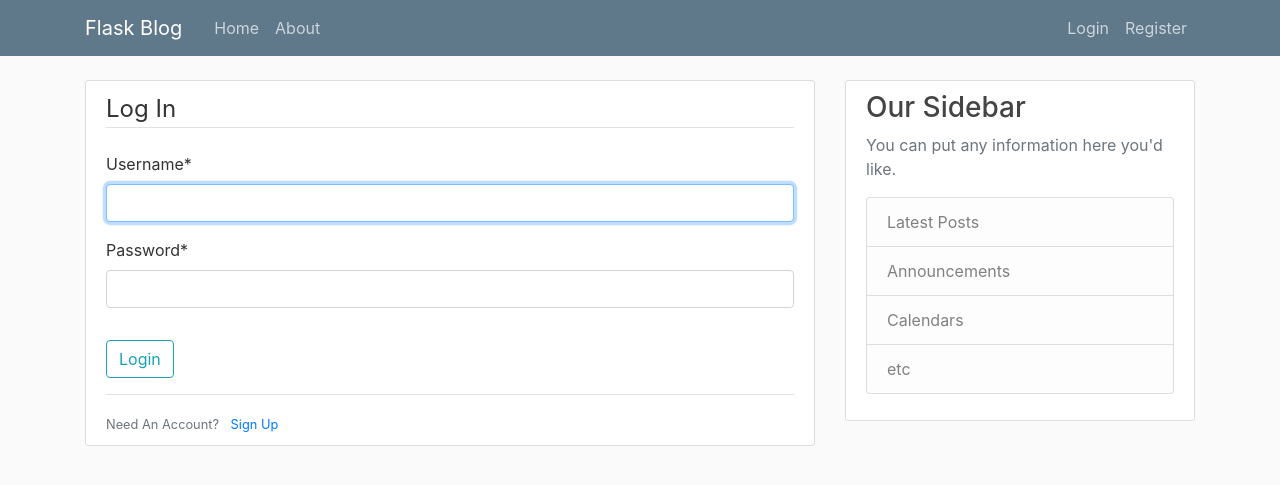
After one commit to hansimadavane/Django_project, a Django app: page /login/ in a window 1280 px wide. The commit adds this page. Shown: the top 485 px of the page. Run offline with Django 3.2, Linux system fonts and the light colour scheme; some libraries are stand-ins or nearby versions.

Commit message:
Mensagem do commit

```diff
--- a/blog/templates/blog/base.html
+++ b/blog/templates/blog/base.html
@@ -33,9 +33,15 @@
 	          <a class="nav-item nav-link" href="/about">About</a>
 	        </div>
 	        <!-- Navbar Right Side -->
+
 	        <div class="navbar-nav">
-	          <a class="nav-item nav-link" href="/login">Login</a>
-	          <a class="nav-item nav-link" href="/register">Register</a>
+           {% if user.is_authenticated %}
+             <a class="nav-item nav-link" href="{% url 'profile' %}">profile</a>
+             <a class="nav-item nav-link" href="{% url 'logout' %}">Logout</a>
+           {% else %}
+	           <a class="nav-item nav-link" href="{% url 'login' %}">Login</a>
+	           <a class="nav-item nav-link" href="{% url 'register' %}">Register</a>
+           {% endif %}
 	        </div>
 	      </div>
 	    </div>
--- a/django_project/settings.py
+++ b/django_project/settings.py
@@ -33,7 +33,7 @@
 INSTALLED_APPS = [
     'blog.apps.BlogConfig',
     'users.apps.UsersConfig',
-    'crispy-bootstrap4',
+    'crispy_bootstrap4',
     'crispy_forms',
     'django.contrib.admin',
     'django.contrib.auth',
@@ -128,3 +128,5 @@
 # https://docs.djangoproject.com/en/3.2/ref/settings/#default-auto-field
 
 DEFAULT_AUTO_FIELD = 'django.db.models.BigAutoField'
+
+LOGIN_REDIRECT_URL = 'blog-home'
--- a/django_project/urls.py
+++ b/django_project/urls.py
@@ -14,13 +14,16 @@
     2. Add a URL to urlpatterns:  path('blog/', include('blog.urls'))
 """
 from django.contrib import admin
+from django.contrib.auth import views as auth_views
 from django.urls import path, include
 from users import views as user_views
 
 urlpatterns = [
     path('admin/', admin.site.urls),
     path('register/', user_views.register, name='register'),
+    path('profile/', user_views.profile, name='profile'),
+    path('login/', auth_views.LoginView.as_view(template_name='users/login.html'), name='login'),
+    path('logout/', auth_views.LogoutView.as_view(template_name='users/logout.html'), name='logout'),
     path('', include('blog.urls')),
 
-
 ]
--- /dev/null
+++ b/users/templates/users/login.html
@@ -0,0 +1,23 @@
+{% extends "blog/base.html" %}
+{% load crispy_forms_tags %}
+{% block content %}
+	<div class="content-section">
+		<form method="POST">
+			{% csrf_token %}
+			<fieldset class="form-group">
+				<legend class="border-bottom mb-4">Log In</legend>
+				{{ form|crispy }}
+			</fieldset>
+			<div class="form-group">
+				<button class="btn btn-outline-info" type="submit">Login</button>
+			</div>
+
+		</form>
+		<div class="border-top pt-3">
+			<small class="text-muted">
+				Need An Account?  <a class="ml-2"  href="{% url 'register' %}">Sign Up</a>
+			</small>
+
+		</div>
+	</div>
+{% endblock content %}
--- /dev/null
+++ b/users/templates/users/profile.html
@@ -0,0 +1,5 @@
+{% extends "blog/base.html" %}
+{% load crispy_forms_tags %}
+{% block content %}
+  <h1>{{ user.username }}</h1>
+{% endblock content %}
```
Also changed, not shown: users/templates/users/logout.html (added, +11 -0 lines), users/views.py (+8 -2 lines), db.sqlite3.
